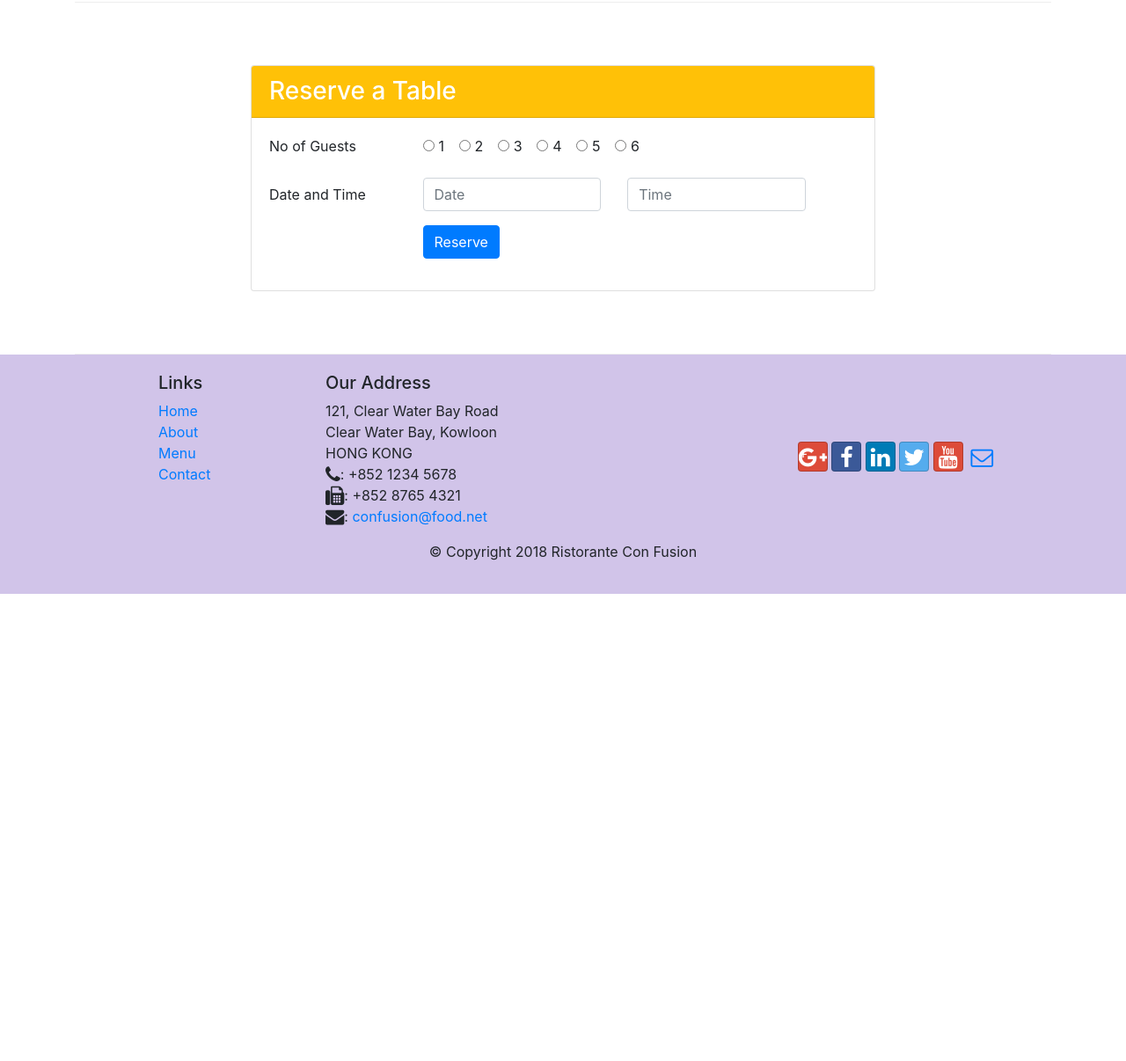
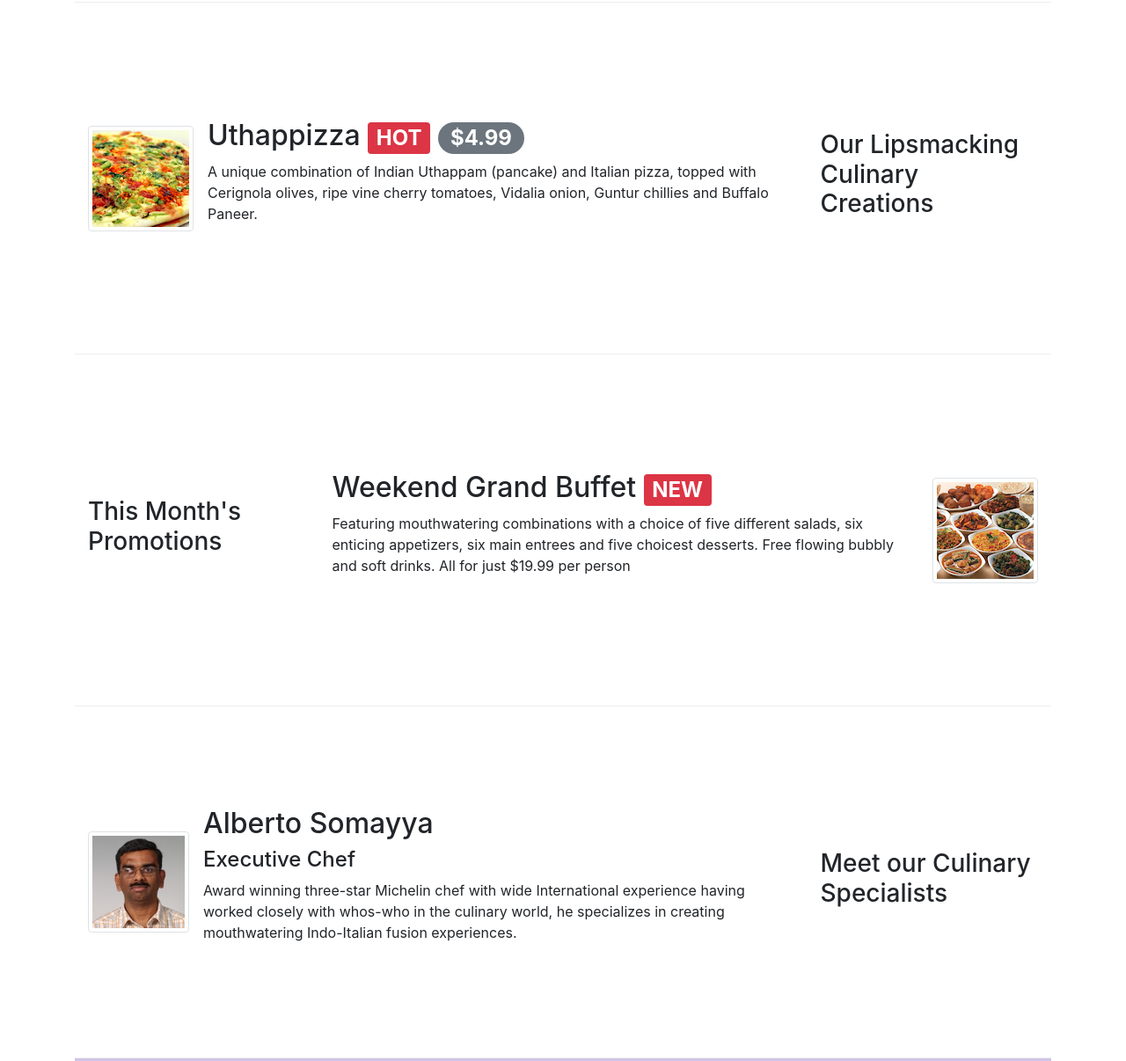
Before and after one commit to Sankalpbp/conFusion, a website: page index.html in a window 1280 px wide. Shown: the part 732-1938 px from the top of the page at 88% size. Before the commit the page ends 1407 px from the top, so only its background shows below. Drawn offline with nearby package versions, Linux system fonts and the light colour scheme.

Commit message:
Assignment 3

```diff
--- a/index.html
+++ b/index.html
@@ -79,6 +79,88 @@
         </div>
     </div>
 
+    <div id="reserveForm" class="modal fade" role="dialog">
+        <div class="modal-dialog modal-lg" role="content">
+            <!-- Modal content-->
+            <div class="modal-content">
+                <div class="modal-header">
+                    <h4 class="modal-title">Reserve Table </h4>
+                    <button type="button" class="close" data-dismiss="modal">&times;</button>
+                </div>
+                <div class="modal-body">
+                    <form>
+                        <div class="form-group row">
+
+                            <label class="col-sm-3">No of Guests</label>
+
+                            <div class="col-sm-9">
+                                <div class="form-check form-check-inline">
+                                    <input class="form-check-input" type="radio" name="inlineRadioOptions" id="inlineRadio1" value="option1">
+                                    <label class="form-check-label" for="inlineRadio1">1</label>
+                                </div>
+                                <div class="form-check form-check-inline">
+                                    <input class="form-check-input" type="radio" name="inlineRadioOptions" id="inlineRadio2" value="option2">
+                                    <label class="form-check-label" for="inlineRadio1">2</label>
+                                </div>
+                                <div class="form-check form-check-inline">
+                                    <input class="form-check-input" type="radio" name="inlineRadioOptions" id="inlineRadio3" value="option3">
+                                    <label class="form-check-label" for="inlineRadio1">3</label>
+                                </div>
+                                <div class="form-check form-check-inline">
+                                    <input class="form-check-input" type="radio" name="inlineRadioOptions" id="inlineRadio4" value="option4">
+                                    <label class="form-check-label" for="inlineRadio1">4</label>
+                                </div>
+                                <div class="form-check form-check-inline">
+                                    <input class="form-check-input" type="radio" name="inlineRadioOptions" id="inlineRadio5" value="option5">
+                                    <label class="form-check-label" for="inlineRadio1">5</label>
+                                </div>
+                                <div class="form-check form-check-inline">
+                                    <input class="form-check-input" type="radio" name="inlineRadioOptions" id="inlineRadio6" value="option6">
+                                    <label class="form-check-label" for="inlineRadio1">6</label>
+                                </div>
+                            </div>
+                        </div>
+
+                        <!-- <div class="form-group row">
+                            <label for="text" class="col-12 col-md-3 col-form-label">Section</label>
+                            <a href="#" class="btn btn-primary btn-sm active bg-success" role="button" aria-pressed="true">Non-Smoking</a>
+                            <a href="#" class="btn btn-secondary btn-sm bg-danger" role="button" aria-pressed="true">Smoking</a>
+                        </div> -->
+                        <div class="form-group row">
+                            <label for="text" class="col-12 col-md-3 col-form-label">Section</label>
+                            <div class="btn-group btn-group-toggle" data-toggle="buttons">
+                                <label class="btn btn-success active">
+                                    <input type="radio" name="options" id="option1" autocomplete="off" checked>
+                                    Non-Smoking
+                                </label>
+                                <label class="btn btn-danger">
+                                    <input type="radio" name="options" id="option2" autocomplete="off"> Smoking
+                                </label>
+
+                            </div>
+                        </div>
+                        <div class="form-group row">
+                            <label for="text" class="col-12 col-md-3 col-form-label">Date and Time</label>
+                            <div class="col-5 col-md-4">
+                                <input type="tel" class="form-control" id="date" name="date"
+                                    placeholder="Date">
+                            </div>
+                            <div class="col-7 col-md-4">
+                                <input type="text" class="form-control" id="time" name="time"
+                                    placeholder="Time">
+                            </div>
+                        </div>
+                        <div class="form-group row">
+                                <button type="button" class="btn btn-secondary offset-sm-3 bg-secondary" data-dismiss="modal">Cancel</button>
+                                <button type="button" class="btn btn-secondary ml-3 bg-primary">Reserve</button>
+                        </div>
+
+                    </form>
+                </div>
+            </div>
+        </div>
+    </div>
+
     <header class="jumbotron">
         <div class="container">
             <div class="row row-header">
@@ -89,10 +171,12 @@
                 <div class="col-12 col-sm-3 align-self-center">
                     <img src="img/logo.png" class="img-fluid">
                 </div>
-                <div class="col-12 col-sm-3 align-self-center">
-                    <a role="button" class="btn btn-block nav-link btn-warning"
-                        data-toggle="tooltip" data-html="true"  title="Or Call us at  <br><strong>+852 12345678</strong>"
-                        data-placement="bottom" href="#reserveform">Reserve Table</a></div>
+                <div class="col-12 col-sm-3 align-self-center btn btn-block btn-warning text-white">
+                    <span class="navbar-text">
+                        <a data-toggle="modal" data-target="#reserveForm">
+                        <span></span> Reserve Table</a>
+                    </span>
+                </div>
 
             </div>
         </div>
@@ -152,71 +236,65 @@
              </div>
         </div>
 
-        <div class="row row-content" id="reserve">
-            <div class="col-sm-8 align-self-center mx-auto">
-                <div class="card">
-                    <h3 class="card-header bg-warning text-white">Reserve a Table</h3>
-                    <div class="card-body">
-                        <form id="reservetable">
-                            <div class="form-group row">
+    </div>
 
-                                <label class="col-sm-3">No of Guests</label>
-
-                                <div class="col-sm-9">
-                                    <div class="form-check form-check-inline">
-                                        <input class="form-check-input" type="radio" name="inlineRadioOptions" id="inlineRadio1" value="option1">
-                                        <label class="form-check-label" for="inlineRadio1">1</label>
-                                    </div>
-                                    <div class="form-check form-check-inline">
-                                        <input class="form-check-input" type="radio" name="inlineRadioOptions" id="inlineRadio2" value="option2">
-                                        <label class="form-check-label" for="inlineRadio1">2</label>
-                                    </div>
-                                    <div class="form-check form-check-inline">
-                                        <input class="form-check-input" type="radio" name="inlineRadioOptions" id="inlineRadio3" value="option3">
-                                        <label class="form-check-label" for="inlineRadio1">3</label>
-                                    </div>
-                                    <div class="form-check form-check-inline">
-                                        <input class="form-check-input" type="radio" name="inlineRadioOptions" id="inlineRadio4" value="option4">
-                                        <label class="form-check-label" for="inlineRadio1">4</label>
-                                    </div>
-                                    <div class="form-check form-check-inline">
-                                        <input class="form-check-input" type="radio" name="inlineRadioOptions" id="inlineRadio5" value="option5">
-                                        <label class="form-check-label" for="inlineRadio1">5</label>
-                                    </div>
-                                    <div class="form-check form-check-inline">
-                                        <input class="form-check-input" type="radio" name="inlineRadioOptions" id="inlineRadio6" value="option6">
-                                        <label class="form-check-label" for="inlineRadio1">6</label>
-                                    </div>
-                                </div>
-                            </div>
-
-                            <div class="form-group row">
-                                <label for="text" class="col-12 col-md-3 col-form-label">Date and Time</label>
-                                <div class="col-5 col-md-4">
-                                    <input type="tel" class="form-control" id="date" name="date"
-                                        placeholder="Date">
-                                </div>
-                                <div class="col-7 col-md-4">
-                                    <input type="text" class="form-control" id="time" name="time"
-                                        placeholder="Time">
-                                </div>
-                            </div>
-
-                            <div class="form-group row">
-                                <div class="col offset-sm-3">
-                                    <button type="submit" class="btn btn-primary">
-                                        Reserve
-                                    </button>
-                                </div>
-                            </div>
-
-                        </form>
+    <div class="container">
+        <div class="row row-content align-items-center">
+            <div class="col-12 col-sm-4 order-sm-last col-md-3">
+                <h3>Our Lipsmacking Culinary Creations</h3>
+            </div>
+            <div class="col col-sm order-sm-first col-md">
+                <div class="media">
+                    <img class="d-flex mr-3 img-thumbnail align-self-center"
+                        src="img/uthappizza.png" alt="uthappizza">
+                    <div class="media-body">
+                        <h2 class="mt-0">Uthappizza <span class="badge badge-danger">HOT</span> <span class="badge badge-pill badge-secondary">$4.99</span></h2>
+                        <p class="d-none d-sm-block">A unique combination of Indian Uthappam (pancake) and Italian pizza, topped with Cerignola olives, ripe vine cherry tomatoes, Vidalia onion, Guntur chillies and Buffalo Paneer.</p>
                     </div>
                 </div>
             </div>
         </div>
 
-    </div>
+
+        <div class="row row-content align-items-center">
+            <div class="col-12 col-sm-4 col-md-3">
+                <h3>This Month's Promotions</h3>
+            </div>
+            <div class="col col-sm col-md">
+                <div class="media">
+                    <div class="media-body">
+                        <h2 class="mt-0">
+                            Weekend Grand Buffet
+                            <span class="badge badge-danger">NEW</span>
+                        </h2>
+                        <p class="d-none d-sm-block">Featuring mouthwatering combinations with a choice of five different salads, six enticing appetizers, six main entrees and five choicest desserts. Free flowing bubbly and soft drinks. All for just $19.99 per person </p>
+                    </div>
+                    <img class="d-flex ml-3 img-thumbnail align-self-center" src="img/buffet.png" alt="Buffet">
+                </div>
+            </div>
+        </div>
+
+        <div class="row row-content align-items-center">
+            <div class="col-12 col-sm-4 order-sm-last col-md-3">
+                <h3>Meet our Culinary Specialists</h3>
+            </div>
+            <div class="col col-sm order-sm-first col-md">
+                <div class="media">
+                    <img class="d-flex mr-3 img-thumbnail align-self-center"
+                            src="img/alberto.png" alt="Alberto Somayya">
+                    <div class="media-body">
+                        <h2 class="mt-0">Alberto Somayya</h2>
+                        <h4>Executive Chef</h4>
+                        <p class="d-none d-sm-block">Award winning three-star Michelin chef with wide
+                            International experience having worked closely with
+                            whos-who in the culinary world, he specializes in
+                            creating mouthwatering Indo-Italian fusion experiences.
+                            </p>
+                    </div>
+                </div>
+            </div>
+        </div>
+
 
     <footer class="footer">
         <div class="container">
@@ -264,11 +342,6 @@
     <script src="node_modules/jquery/dist/jquery.slim.min.js"></script>
     <script src="node_modules/popper.js/dist/umd/popper.min.js"></script>
     <script src="node_modules/bootstrap/dist/js/bootstrap.min.js"></script>
-    <script>
-        $(document).ready(function(){
-            $('[data-toggle="tooltip"]').tooltip();
-        });
-    </script>
 </body>
 
 </html>
```
